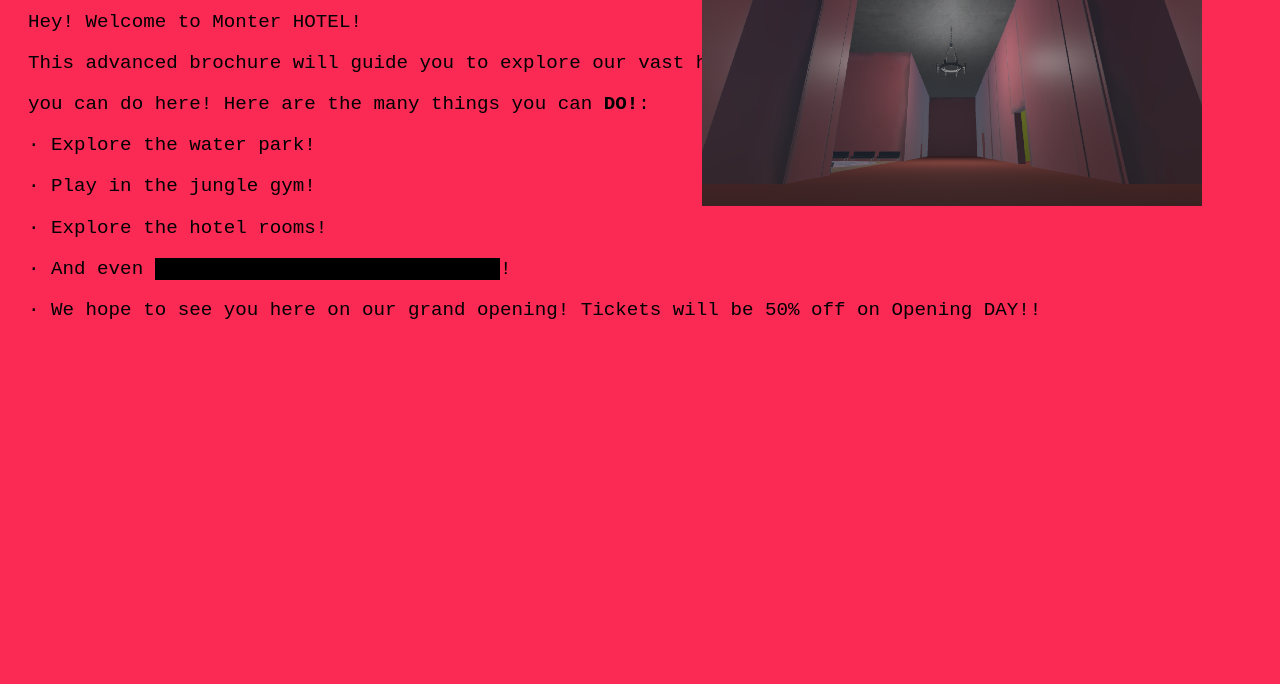
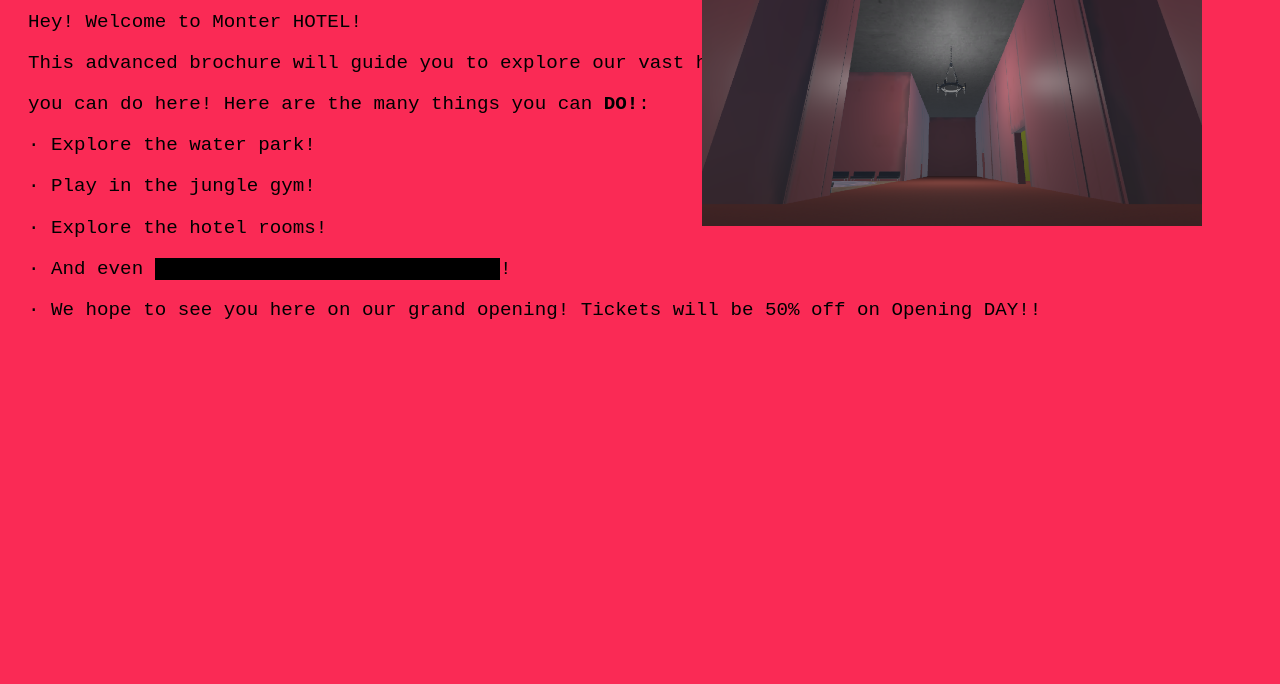
Before and after one commit to Th3V01dIsIn3vit4bl3/1_3021USER_ARG, a plain HTML site: page index.html in a window 1280 px wide. Shown: the part 116-800 px from the top of the page. Drawn offline with Linux system fonts and the light colour scheme.

Commit message:
Update index.html

```diff
--- a/index.html
+++ b/index.html
@@ -46,7 +46,7 @@
 
 
   <div style="position: relative; height: 0px;">
-    <img src="image.png" style="position: absolute; top: -370px; right: 50px; width: 500px;">
+    <img src="image.png" style="position: absolute; top: -350px; right: 50px; width: 500px;">
   </div>
 
 </body>
```
